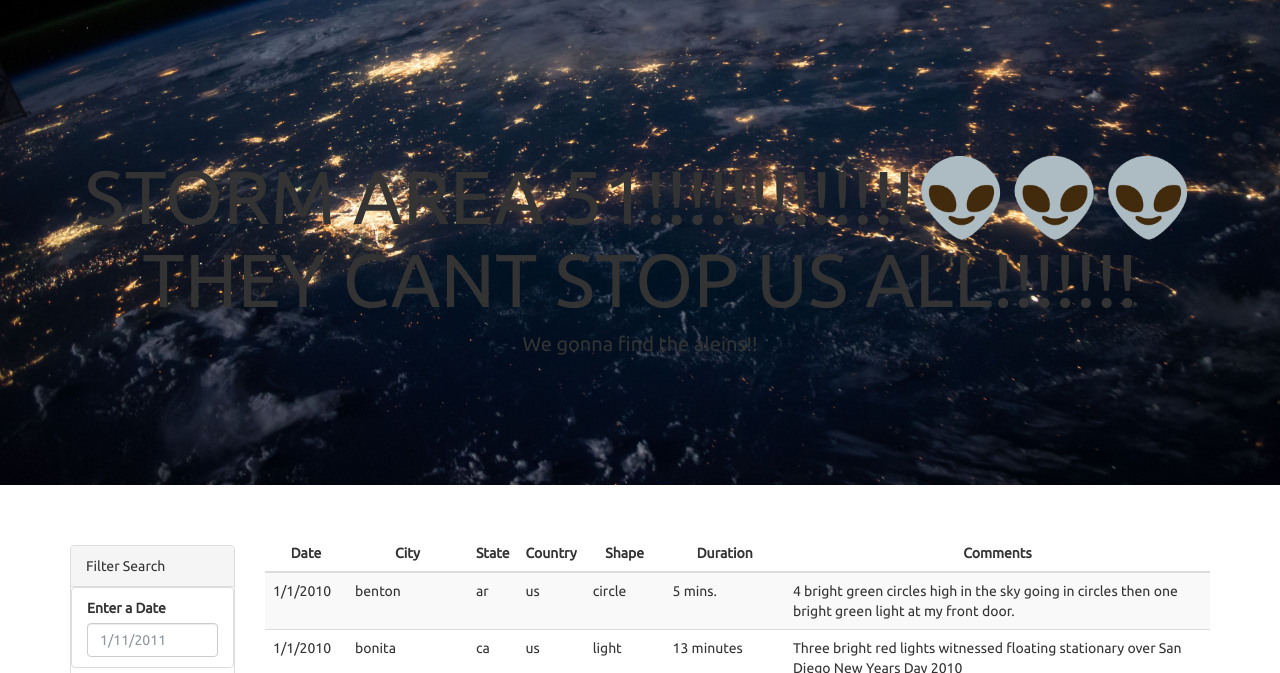
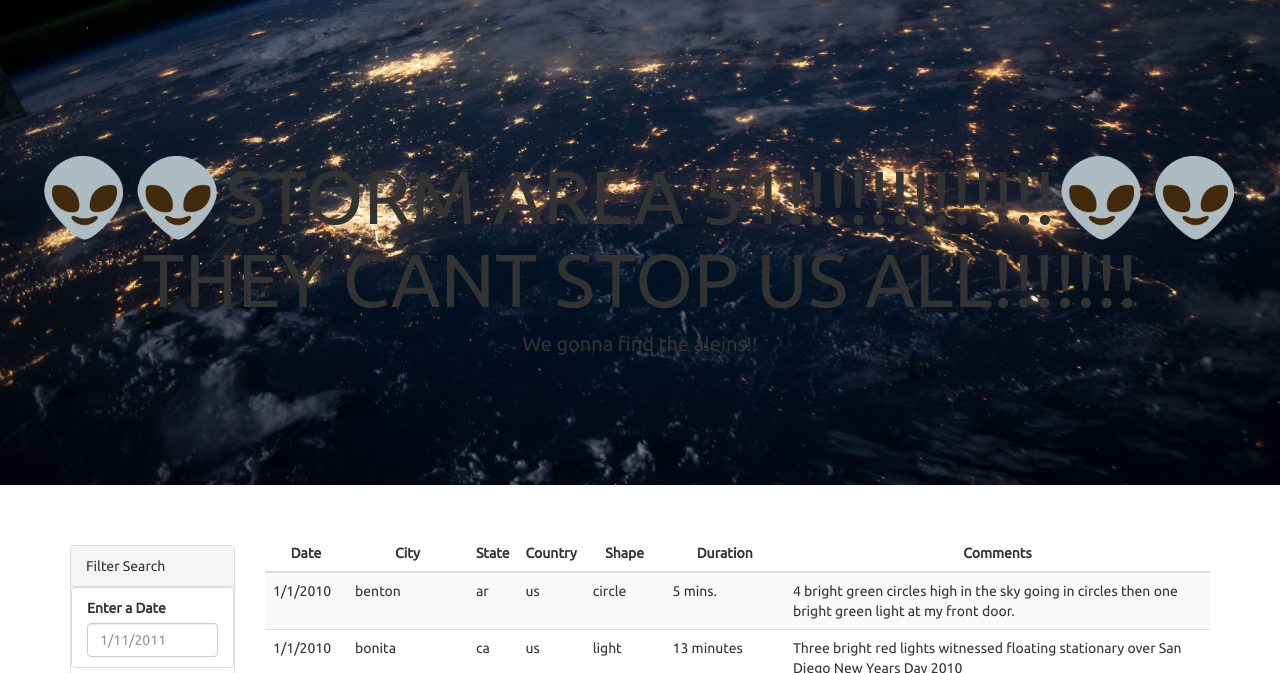
Before and after one commit to nickccarson/javascript-challenge, a plain HTML site: page index.html in a window 1280 px wide. Shown: the part 127-800 px from the top of the page. Drawn offline with nearby package versions, Linux system fonts and the light colour scheme.

Commit message:
Update index.html

```diff
--- a/index.html
+++ b/index.html
@@ -22,7 +22,7 @@
       </div>
     </nav>
     <div class="hero text-center">
-      <h1>STORM AREA 51!!!!!!!!!!!!!👽👽👽 THEY CANT STOP US ALL!!!!!!!</h1>
+      <h1>👽👽STORM AREA 51!!!!!!!!!!!!!👽👽 THEY CANT STOP US ALL!!!!!!!</h1>
       <p>We gonna find the aleins!!</p>
     </div>
     <div class="container">
```
